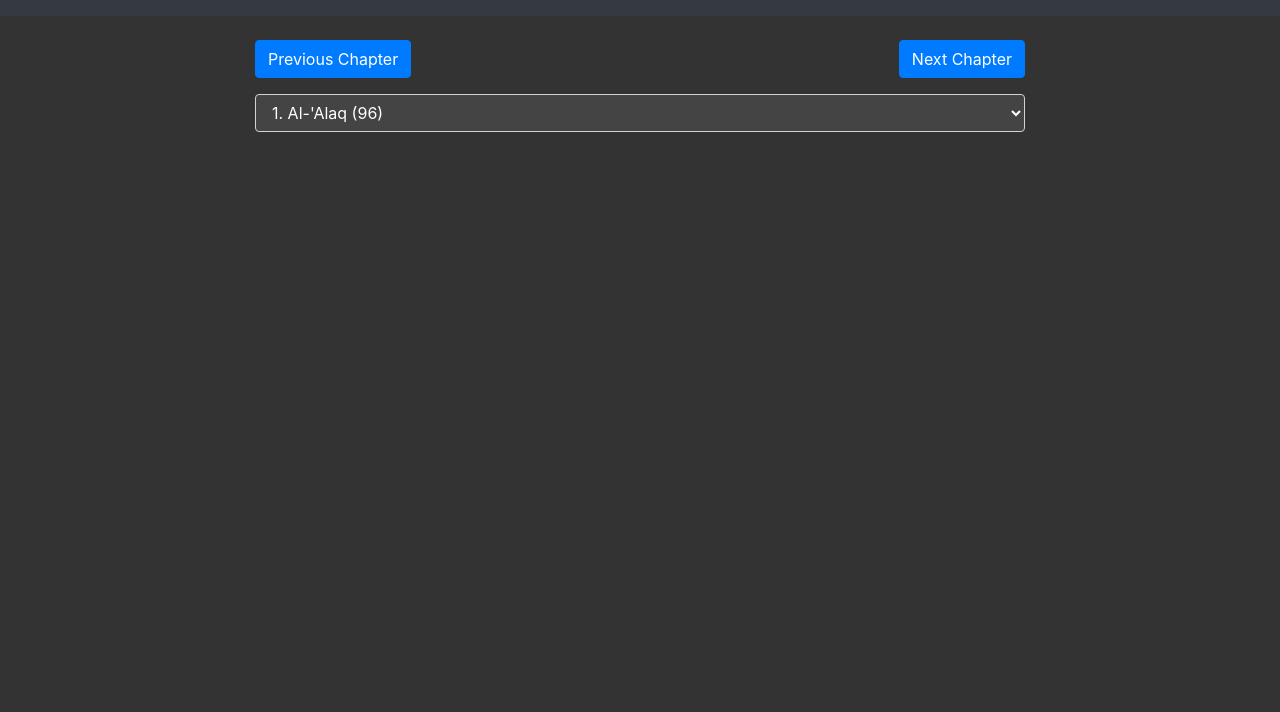
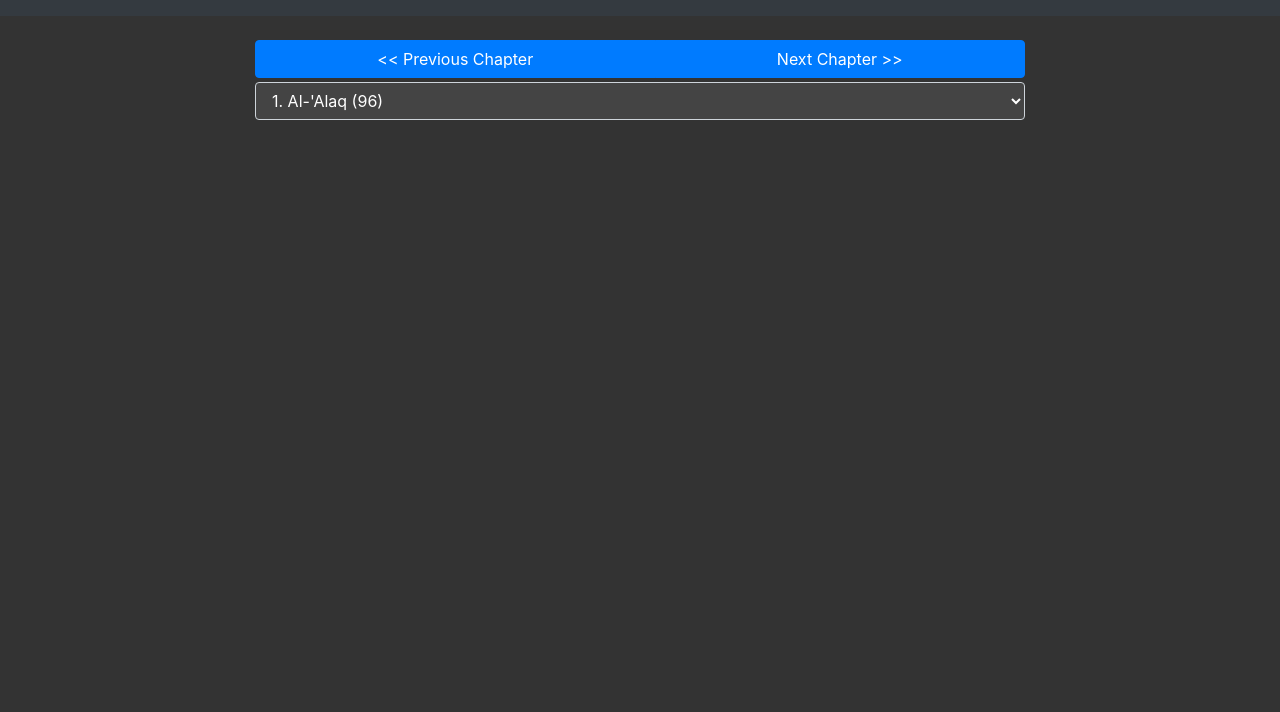
Before and after one commit to riyadhctg/quran-revelation-order, a plain HTML site: page index.html in a window 1280 px wide. Shown: the part 88-800 px from the top of the page. Drawn offline with nearby package versions, Linux system fonts and the light colour scheme.

Commit message:
add bootstrap

```diff
--- a/index.html
+++ b/index.html
@@ -35,6 +35,15 @@
         header {
             background: #222;
         }
+        .btn-group {
+            width: 100%;
+        }
+
+        @media (max-width: 576px) {
+            .btn-group {
+                flex-direction: column;
+            }
+        }
     </style>
 </head>
 <body>
@@ -43,11 +52,9 @@
     </header>
     <div class="container mt-4">
         <div class="row sticky-top">
-            <div class="col-6 col-md">
-                <button id="prev-chapter-up" class="btn btn-primary mb-3">Previous Chapter</button>
-            </div>
-            <div class="col-6 col-md text-md-right">
-                <button id="next-chapter-up" class="btn btn-primary mb-3">Next Chapter</button>
+            <div class="col-12 btn-group d-flex justify-content-between">
+                <button id="prev-chapter-up" class="btn btn-primary mb-1"> << Previous Chapter</button>
+                <button id="next-chapter-up" class="btn btn-primary mb-1">Next Chapter >> </button>
             </div>
             <div class="col-12 text-center">
                 <select id="chapter-select" class="form-control"></select>
@@ -55,6 +62,7 @@
         </div>
         <div id="translation-container" class="mt-4"></div>
     </div>
+
 
 
     <script src="https://code.jquery.com/jquery-3.5.1.slim.min.js"></script>
```
